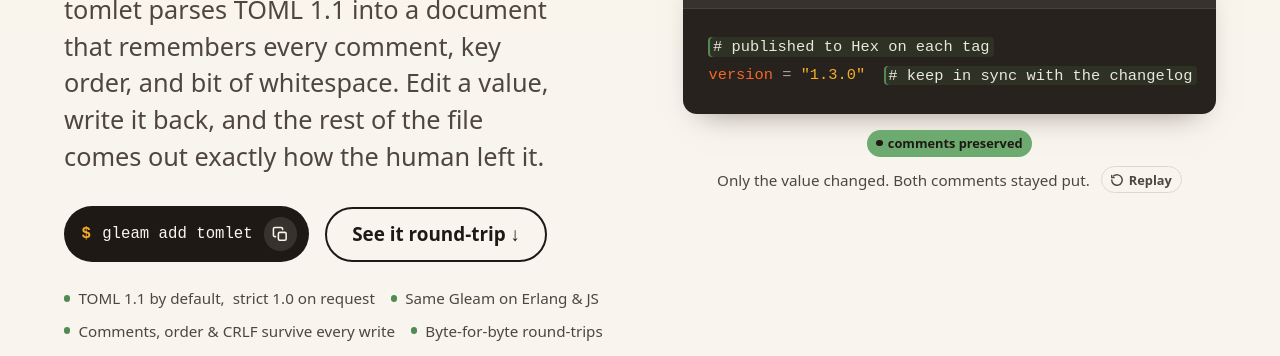
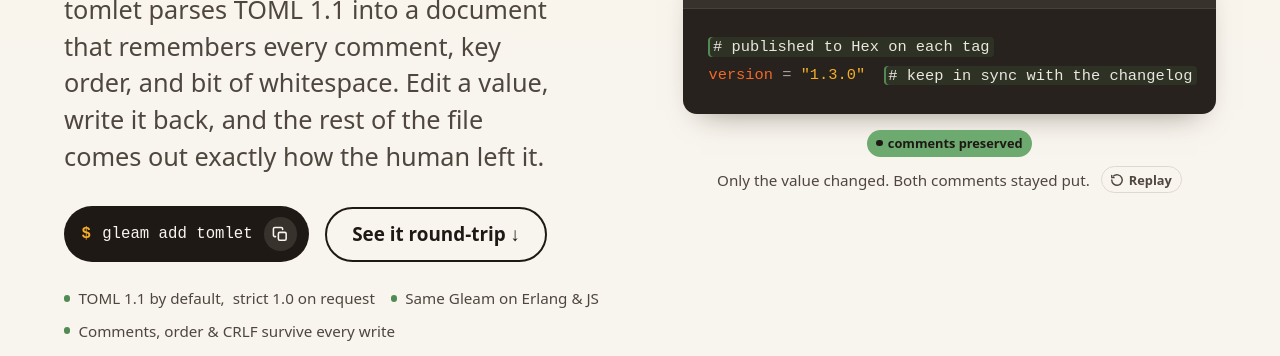
Before and after one commit to tylerbutler/tomlet, an Astro site in the folder website/: page / in a window 1280 px wide. Shown: the part 596-952 px from the top of the page. Built offline with nearby package versions, Linux system fonts and the light colour scheme; Astro itself is replaced by a stand-in of ours.

Commit message:
Drop fourth hero proof point

```diff
--- a/website/src/pages/index.astro
+++ b/website/src/pages/index.astro
@@ -119,7 +119,6 @@
             <li>TOML&nbsp;1.1 by default,<span>strict 1.0 on request</span></li>
             <li>Same Gleam on Erlang &amp; JS</li>
             <li>Comments, order &amp; CRLF survive every write</li>
-            <li>Byte-for-byte round-trips</li>
           </ul>
         </div>
 
```
